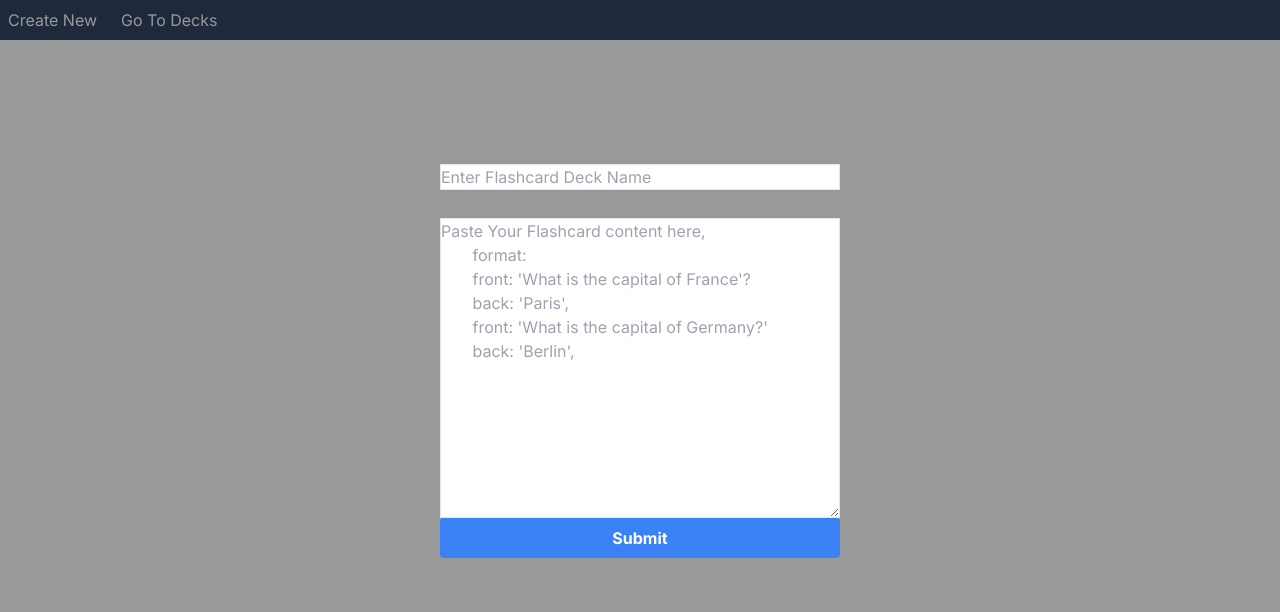
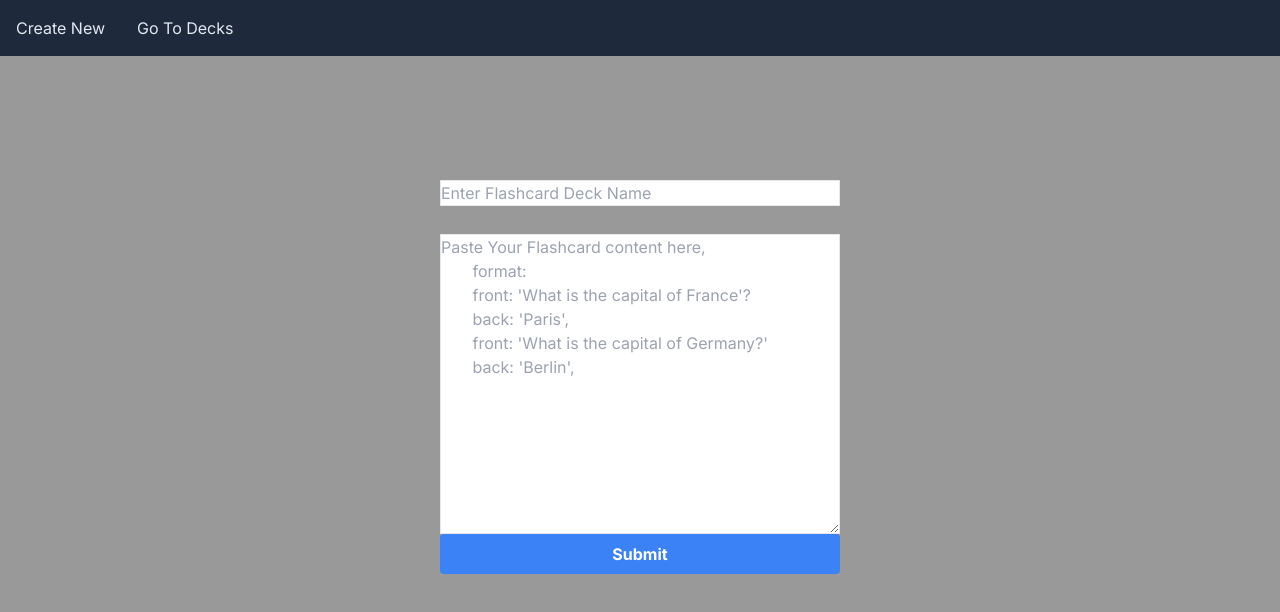
Before and after one commit to duris/flashcard-app, a Next.js app: page / in a window 1280 px wide. Shown: the top 612 px of the page. Built offline with nearby package versions, Linux system fonts and the light colour scheme; no server answers.

Commit message:
update ui

```diff
--- a/src/app/layout.tsx
+++ b/src/app/layout.tsx
@@ -18,7 +18,7 @@ export default function RootLayout({
   return (
     <html lang="en">
       <body className={inter.className}>
-        <nav className=" flex w-full gap-6 bg-slate-800 p-2">
+        <nav className=" flex w-full gap-8 bg-slate-800 p-4 text-white hover:text-slate-200">
           <Link href="/">Create New</Link>
           <Link href="/decks">Go To Decks</Link>
         </nav>
```
